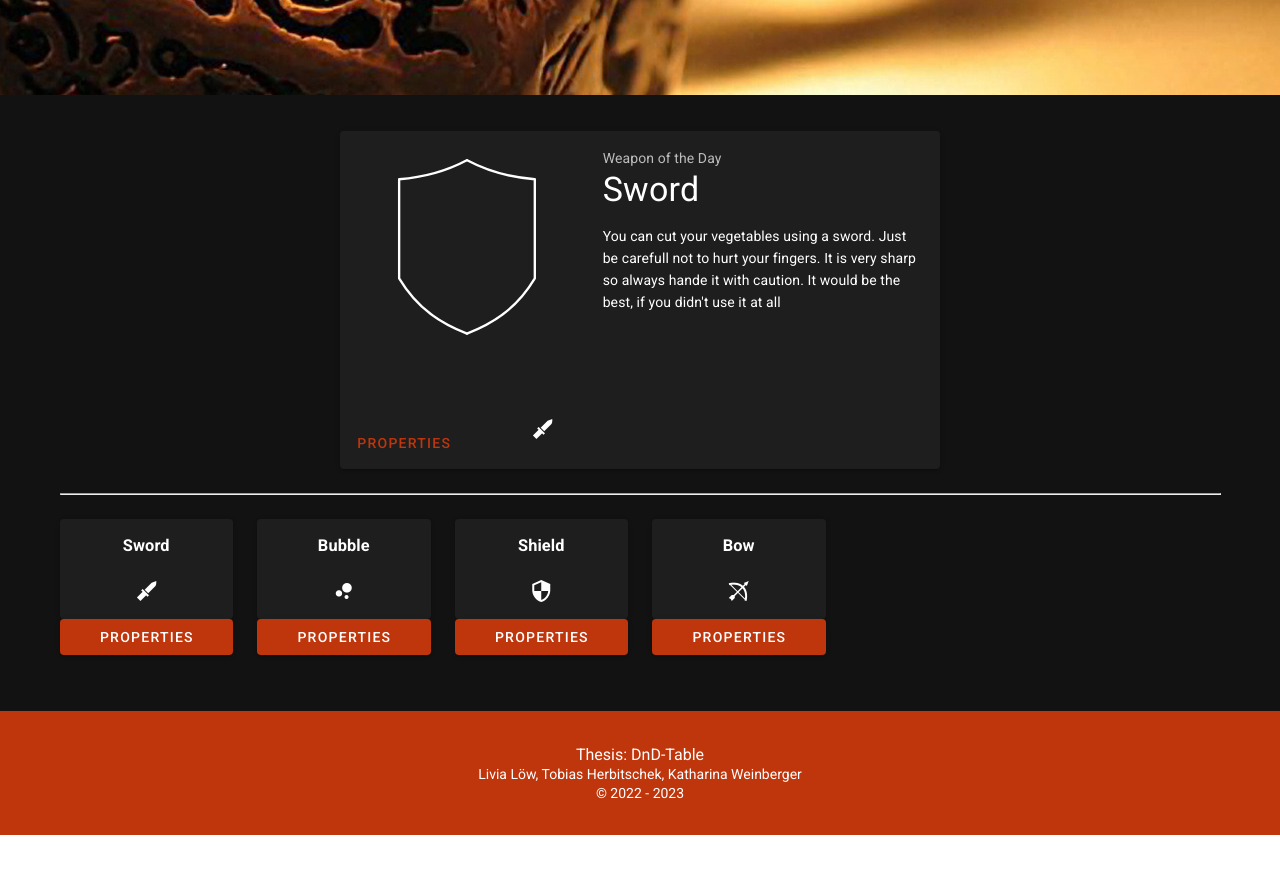
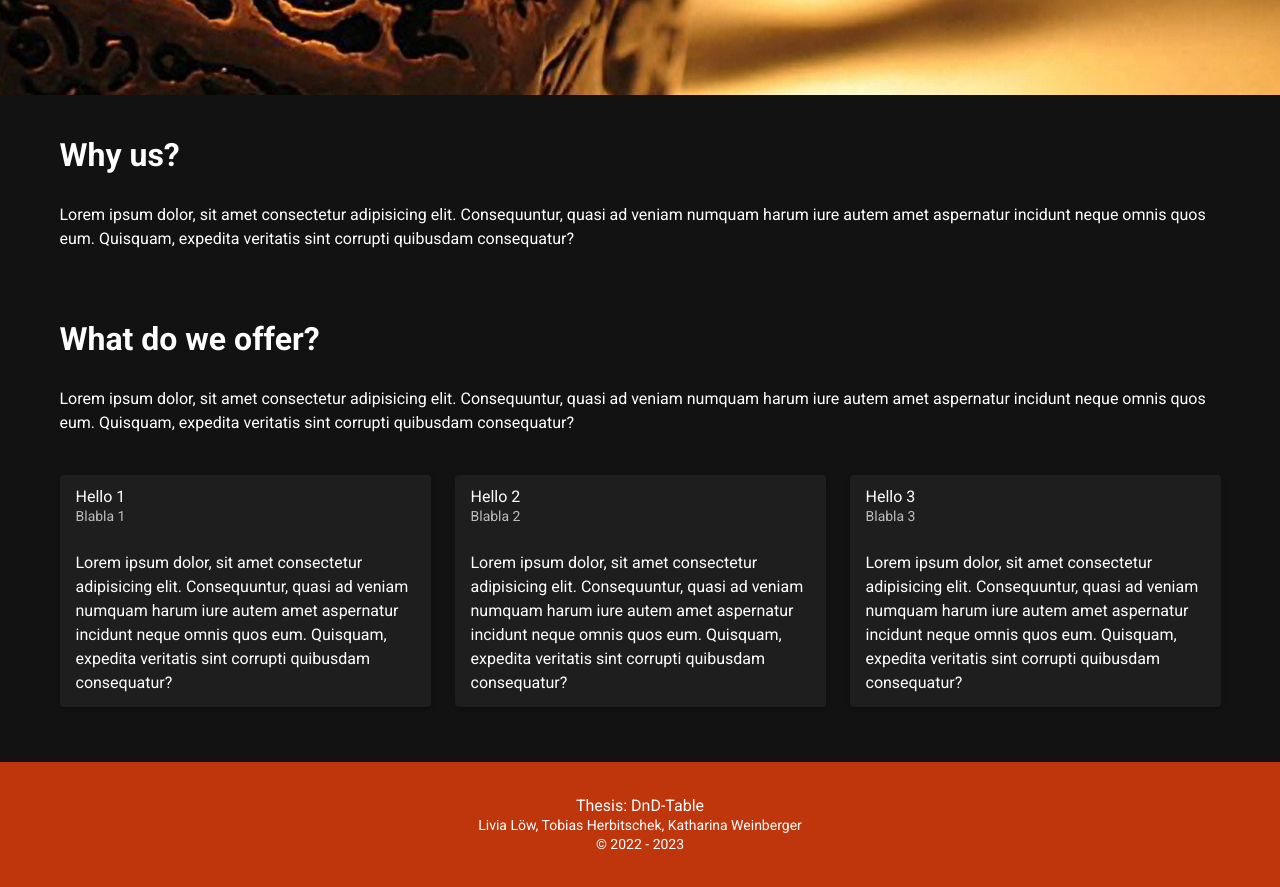
Before and after one commit to k4444th/DnD-Table, a Vue app: page / in a window 1280 px wide. Shown: the part 580-1467 px from the top of the page. Before the commit the page ends 1415 px from the top, so only its background shows below. Built offline with nearby package versions, Linux system fonts and the light colour scheme.

Commit message:
changed home view layout

```diff
--- a/src/views/Home.vue
+++ b/src/views/Home.vue
@@ -3,15 +3,26 @@
     <PreviewHero/>
     <br>
     <v-container>
-      <WeaponOfTheDay :weapon="wotd" />
+      <h1>Why us?</h1><br>
+      <p>Lorem ipsum dolor, sit amet consectetur adipisicing elit. Consequuntur, quasi ad veniam numquam harum iure autem amet aspernatur incidunt neque omnis quos eum. Quisquam, expedita veritatis sint corrupti quibusdam consequatur?</p>
+      <br><br>
+      <h1>What do we offer?</h1><br>
+      <p>Lorem ipsum dolor, sit amet consectetur adipisicing elit. Consequuntur, quasi ad veniam numquam harum iure autem amet aspernatur incidunt neque omnis quos eum. Quisquam, expedita veritatis sint corrupti quibusdam consequatur?</p>
       <br>
-      <hr>
-      <br>
-      <v-row>
-        <v-col class="col-6 col-md-3 col-lg-2" v-for="weapon in weapons" :key="weapon.name">
-          <Weapon :weapon="weapon"/>
-        </v-col>
-      </v-row>
+        <v-row>
+          <v-col class="col-12 col-md-4" v-for="feature in features" :key="feature.title">
+            <v-card>
+              <v-list-item >
+                <v-list-item-content>
+                  <v-list-item-title>{{ feature.title }}</v-list-item-title>
+                  <v-list-item-subtitle>{{ feature.subtitle }}</v-list-item-subtitle>
+                  <br>
+                  {{ feature.text }}
+                </v-list-item-content>
+              </v-list-item>
+            </v-card>
+          </v-col>
+        </v-row>
     </v-container>
     <br>
   </div>
@@ -20,22 +31,31 @@
 <script>
 // @ is an alias to /src
 import PreviewHero from "@/components/PreviewHero.vue";
-import WeaponOfTheDay from "@/components/WeaponOfTheDay.vue"
-import Weapon from "@/components/Weapon.vue"
 
 export default {
   name: "Home",
   components: {
     PreviewHero,
-    WeaponOfTheDay,
-    Weapon
   },
-  computed: {
-    wotd() {
-      return this.$store.state.weapons[this.$store.state.wotd];
-    },
-    weapons() {
-      return this.$store.state.weapons;
+  data() {
+    return {
+      features: [
+        {
+          title: "Hello 1",
+          subtitle: "Blabla 1",
+          text: "Lorem ipsum dolor, sit amet consectetur adipisicing elit. Consequuntur, quasi ad veniam numquam harum iure autem amet aspernatur incidunt neque omnis quos eum. Quisquam, expedita veritatis sint corrupti quibusdam consequatur?"
+        },
+        {
+          title: "Hello 2",
+          subtitle: "Blabla 2",
+          text: "Lorem ipsum dolor, sit amet consectetur adipisicing elit. Consequuntur, quasi ad veniam numquam harum iure autem amet aspernatur incidunt neque omnis quos eum. Quisquam, expedita veritatis sint corrupti quibusdam consequatur?"
+        },
+        {
+          title: "Hello 3",
+          subtitle: "Blabla 3",
+          text: "Lorem ipsum dolor, sit amet consectetur adipisicing elit. Consequuntur, quasi ad veniam numquam harum iure autem amet aspernatur incidunt neque omnis quos eum. Quisquam, expedita veritatis sint corrupti quibusdam consequatur?"
+        }
+      ]
     }
   }
 };
```
